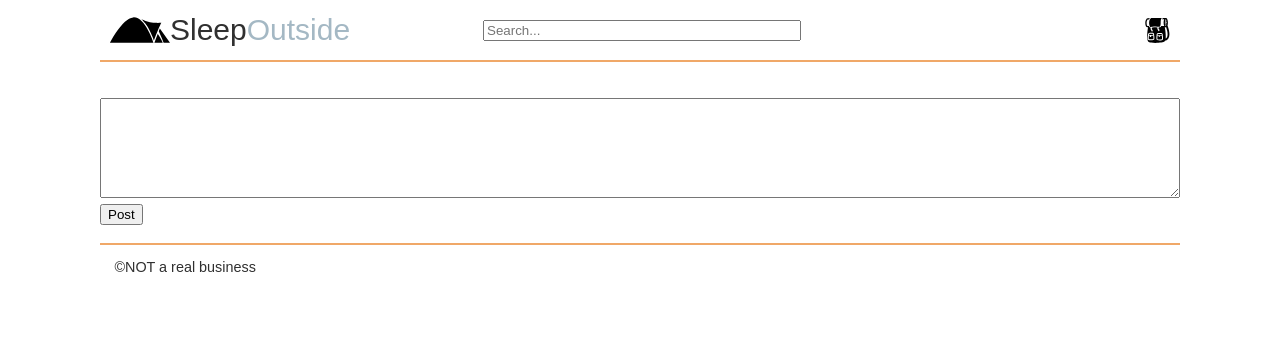
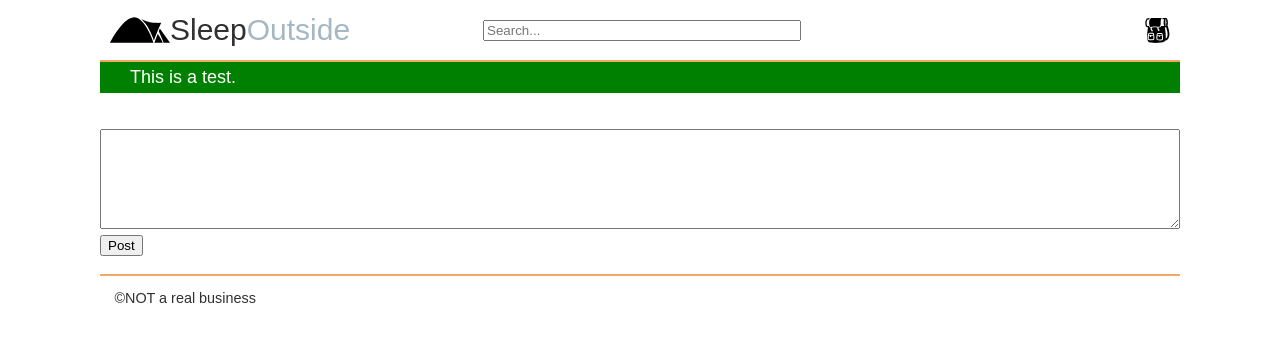
Before and after one commit to Mikolyski-Chuck/Team-1-sleepoutside, a website built with Vite: page src/product_pages/index.html in a window 1280 px wide. Built offline with nearby package versions, Linux system fonts and the light colour scheme; no server answers; files whose address does not match are found by name.

Commit message:
Added discount flag.

```diff
--- a/src/css/style.css
+++ b/src/css/style.css
@@ -391,7 +391,6 @@ footer {
 }
 
 .product-card img {
-
   width: 100%;
 }
 
@@ -402,3 +401,10 @@ footer {
 .comment-box-display {
   width: 100%;
 }
+
+#discountflag {
+  background-color: green;
+  color: white;
+  padding: 0.5ch;
+  padding-left: 3ch;
+}
--- a/src/js/ProductDetails.mjs
+++ b/src/js/ProductDetails.mjs
@@ -19,6 +19,12 @@ function createPage(item) {
   let color = item["Colors"];
   let brand = item["Brand"].Name;
   let pricedata = buildPrice(item);
+  let discount = 0;
+
+  if (item["SuggestedRetailPrice"] >= item["FinalPrice"]) {
+    discount = (item["SuggestedRetailPrice"] - item["FinalPrice"]).toFixed(2);
+    document.getElementById('discountflag').innerHTML = `$${discount} off!`
+  }
 
   const htmlItem = `
     <h3>${brand}</h3>
--- a/src/product_pages/index.html
+++ b/src/product_pages/index.html
@@ -15,7 +15,7 @@
 
   <body>
     <header class="divider" id="main-header"></header>
-
+    <header class="discountflag" id="discountflag">This is a test.</header>
     <main class="divider">
       <section class="product-detail">
         <div id="product-display"></div>
```
